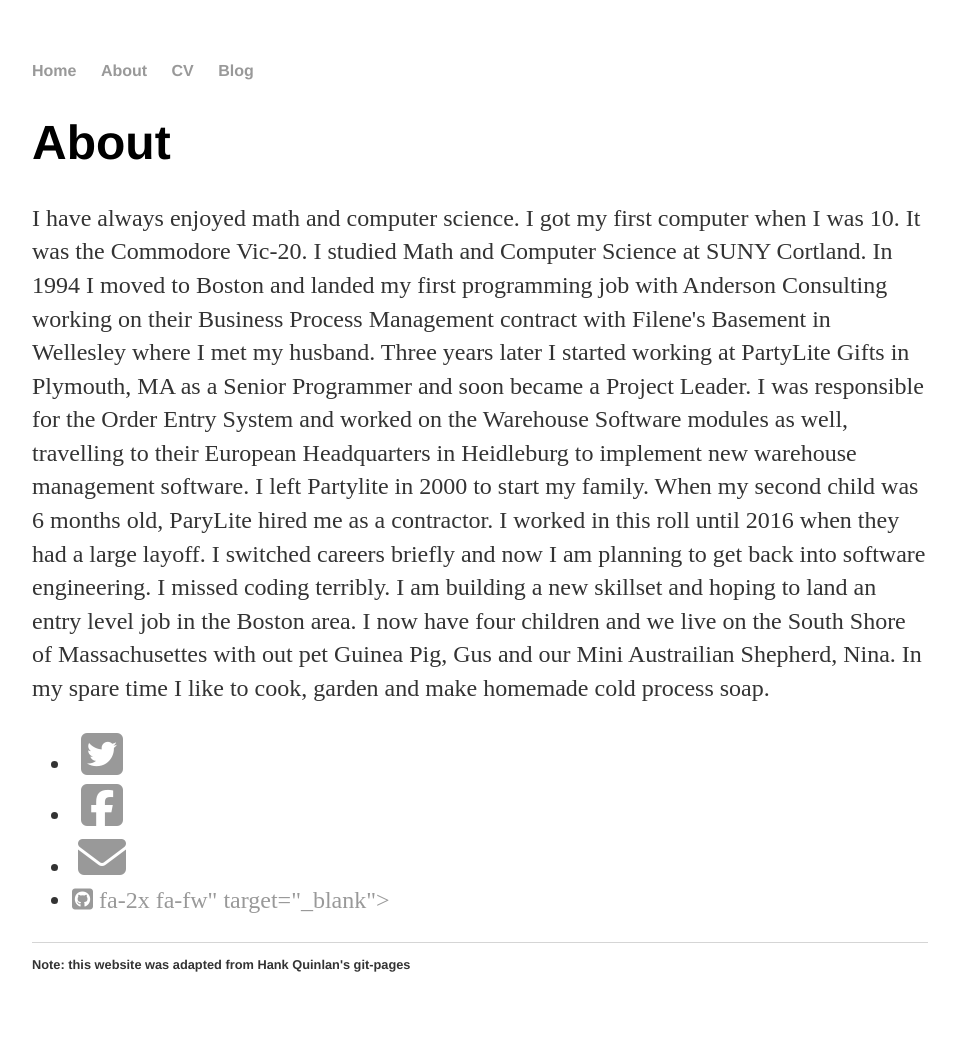
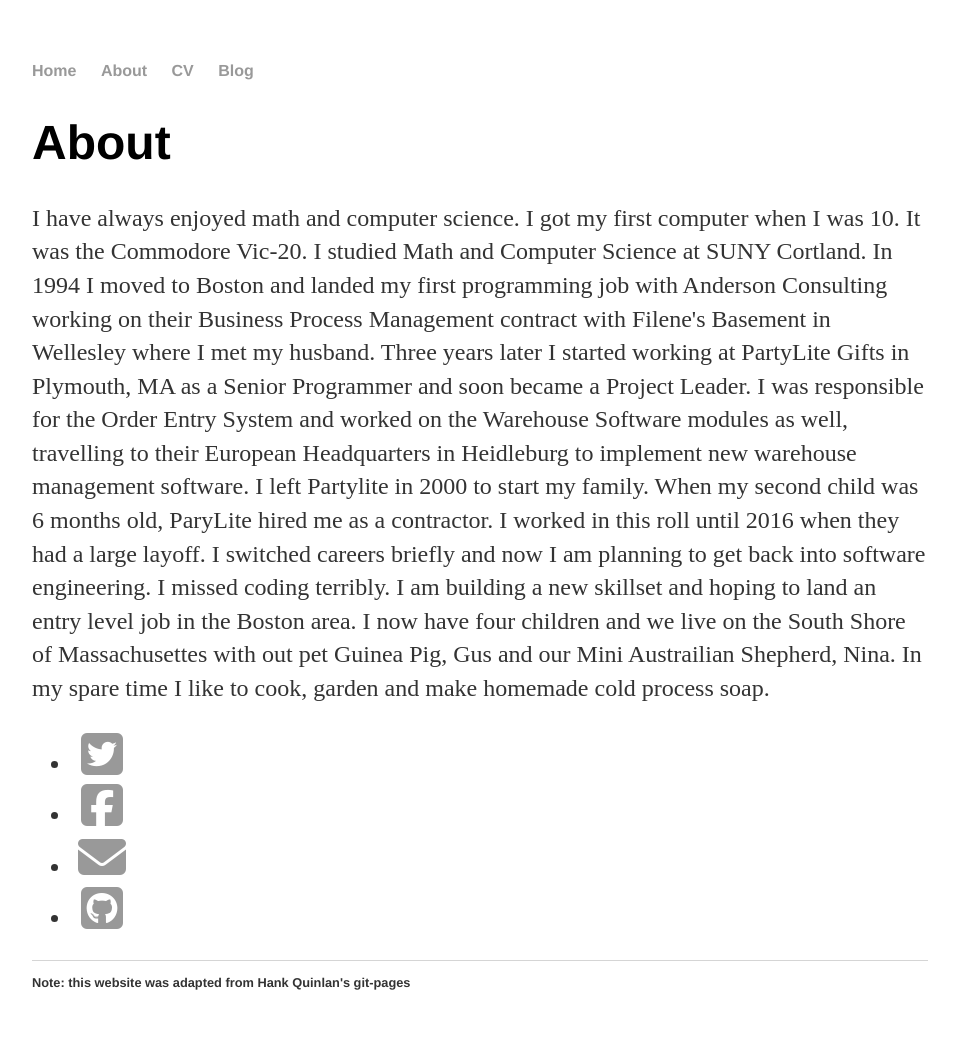
Before and after one commit to caroleatierney/Before-GA-Repository, a Jekyll site: the page built from about/index.html, in a window 1280 px wide. Shown: the whole page, without its empty margins (160-1119 px from the left). Built offline with Jekyll 4.4.1, drawn with Linux system fonts in a browser that asks for light colours; nearby versions of some CDN libraries.

Commit message:
Update index.html
Github icon fixed?

```diff
--- a/about/index.html
+++ b/about/index.html
@@ -11,6 +11,6 @@ title: About Carole Tierney
 				<li><a href="#@CaroleATierney" style="left: 1120px; top: 1000%"><i class="fab fa-twitter-square fa-2x fa-fw target="_blank"></i></a></li>
 				<li><a href="https://www.facebook.com/Carole Ann Brno Tierney/" style="left: 1120px; top: 1000%"><i class="fab fa-facebook-square fa-2x fa-fw target="_blank"></i></a></li>
 		   		<li><a href="mailto:caroleatierney@gmail.com" target="_top" style="left: 1140px; top: 1000%"><i class="fas fa-envelope fa-2x fa-fw" target="_blank"></i> </a></li>
-				<li><a href="https://github.com/caroleatierney" target="_top" style="left: 1140px; top: 1000%"><i class="fab fa-github-square"></i> fa-2x fa-fw" target="_blank"></i> </a></li>
+				<li><a href="https://github.com/caroleatierney" target="_top" style="left: 1140px; top: 1000%"><i class="fab fa-github-square fa-2x fa-fw" target="_blank"></i> </a></li>
 			</ul>
 		</div>
```
